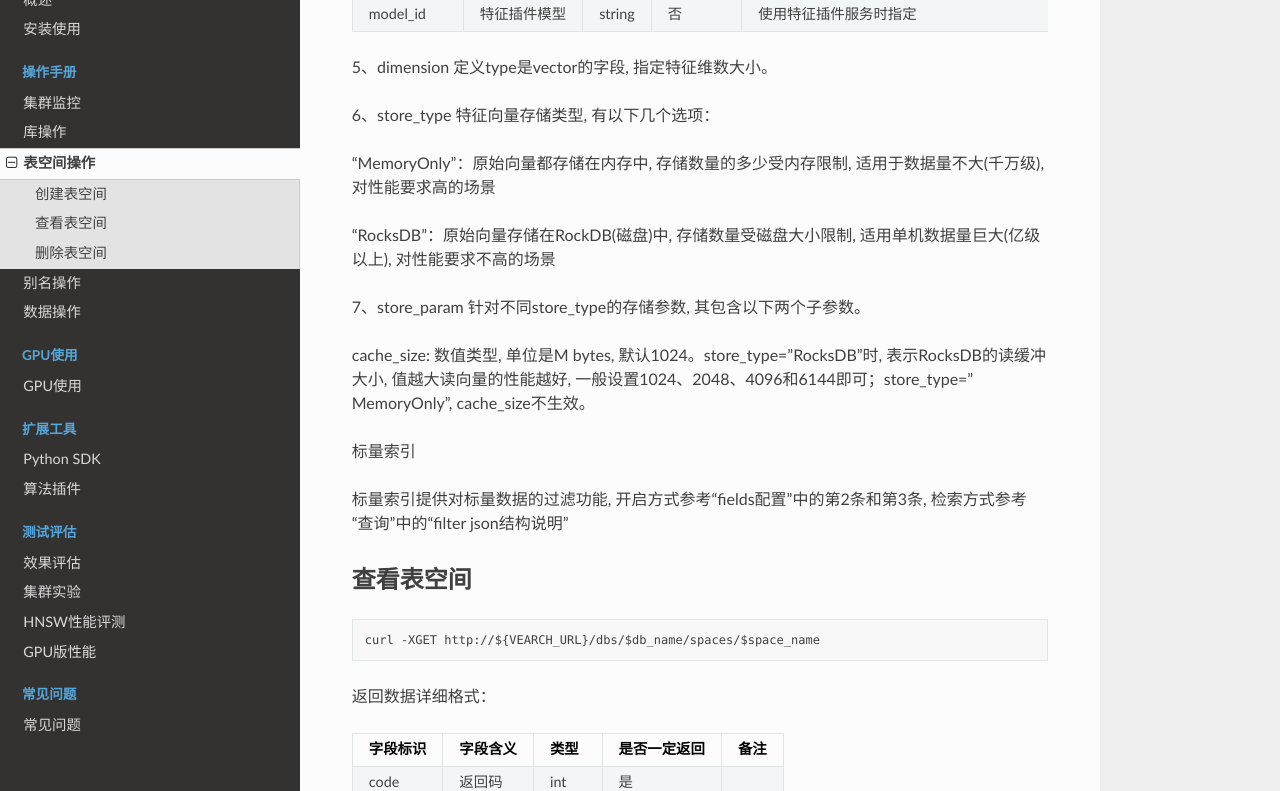
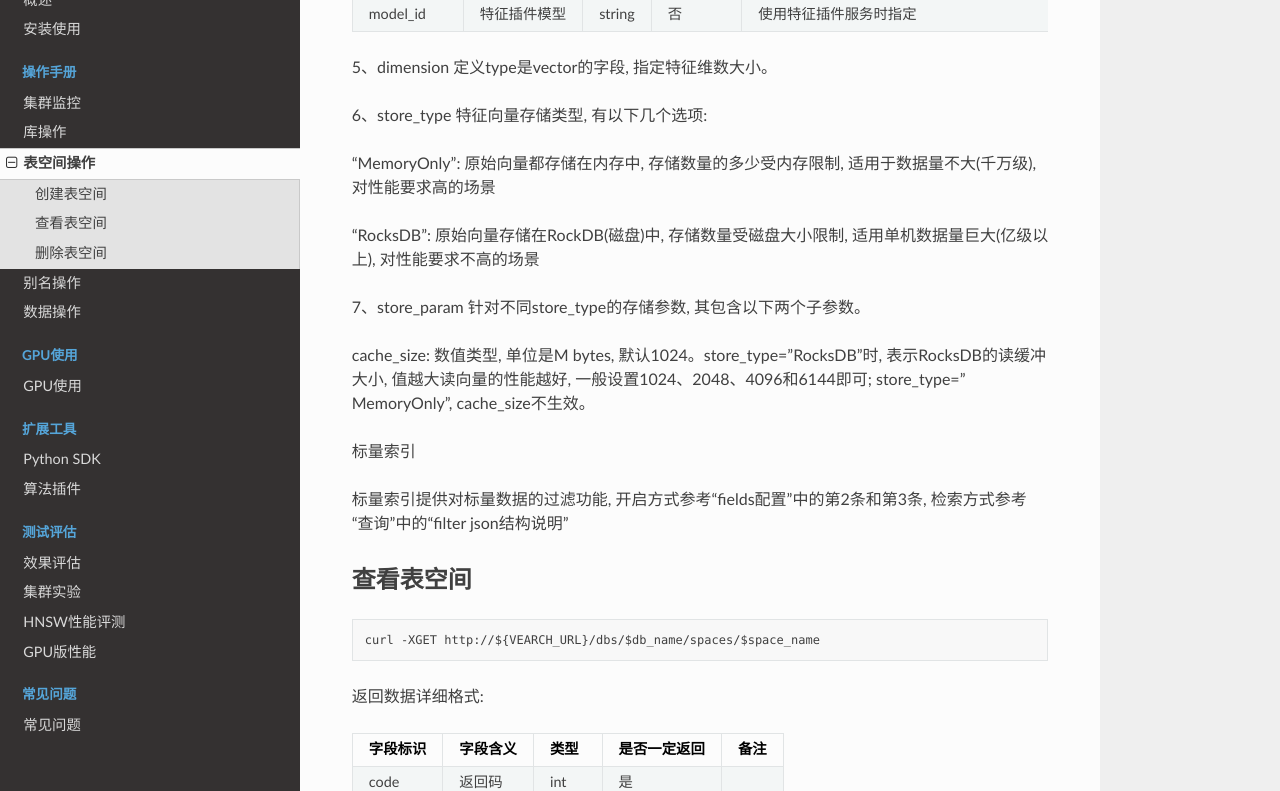
Before and after one commit to vearch/zh_docs, a Sphinx documentation site: the page built from docs/source/use_op/op_space.rst, in a window 1280 px wide and 1400 px high, scrolled down 5581 px. Shown: the part 152-943 px from the top of the window. Built offline with Sphinx 7.4.7 and the Read the Docs theme 2.0.0, drawn with Linux system fonts in a browser that asks for light colours; pages that are not in the unit, such as notebooks, are missing from menus; some of the changed text lies outside the part shown.

Commit message:
update docs

```diff
--- a/docs/source/use_op/op_space.rst
+++ b/docs/source/use_op/op_space.rst
@@ -98,7 +98,7 @@ index配置:
 | params   | 索引参数配置 | json   | 否       |      |
 +----------+--------------+--------+----------+------+
 
-1、index type 索引类型, 目前支持二大类共七种类型, 标量索引：SCALAR；向量索引：IVFPQ, HNSW, GPU, IVFFLAT, BINARYIVF, FLAT, 详细可看链接
+1、index type 索引类型, 目前支持二大类共七种类型, 标量索引: SCALAR; 向量索引: IVFPQ, HNSW, GPU, IVFFLAT, BINARYIVF, FLAT, 详细可看链接
 https://github.com/vearch/vearch/wiki/Vearch%E7%B4%A2%E5%BC%95%E4%BB%8B%E7%BB%8D%E5%92%8C%E5%8F%82%E6%95%B0%E9%80%89%E6%8B%A9 。
 
 标量索引只需设置name和type即可。
@@ -237,7 +237,7 @@ SCANN(针对SCANN编译版本):
       "thread_num": 8
   }
 
-  注意: 1、目前scann模型, 索引不支持dump/load；不支持update。
+  注意: 1、目前scann模型, 索引不支持dump/load; 不支持update。
 
 IVFFLAT:
 
@@ -328,16 +328,16 @@ fields配置:
 
 5、dimension 定义type是vector的字段, 指定特征维数大小。
 
-6、store_type 特征向量存储类型, 有以下几个选项：
+6、store_type 特征向量存储类型, 有以下几个选项:
 
-"MemoryOnly"：原始向量都存储在内存中, 存储数量的多少受内存限制, 适用于数据量不大(千万级), 对性能要求高的场景
+"MemoryOnly": 原始向量都存储在内存中, 存储数量的多少受内存限制, 适用于数据量不大(千万级), 对性能要求高的场景
 
-"RocksDB"：原始向量存储在RockDB(磁盘)中, 存储数量受磁盘大小限制, 适用单机数据量巨大(亿级以上), 对性能要求不高的场景
+"RocksDB": 原始向量存储在RockDB(磁盘)中, 存储数量受磁盘大小限制, 适用单机数据量巨大(亿级以上), 对性能要求不高的场景
 
 
 7、store_param 针对不同store_type的存储参数, 其包含以下两个子参数。
 
-cache_size: 数值类型, 单位是M bytes, 默认1024。store_type="RocksDB"时, 表示RocksDB的读缓冲大小, 值越大读向量的性能越好, 一般设置1024、2048、4096和6144即可；store_type="MemoryOnly", cache_size不生效。
+cache_size: 数值类型, 单位是M bytes, 默认1024。store_type="RocksDB"时, 表示RocksDB的读缓冲大小, 值越大读向量的性能越好, 一般设置1024、2048、4096和6144即可; store_type="MemoryOnly", cache_size不生效。
 
 
 标量索引
```
Also changed, not shown: other parts of docs/source/use_op/op_space.rst (+3 -3 lines), docs/source/use_op/op_doc.rst (+7 -7 lines).
